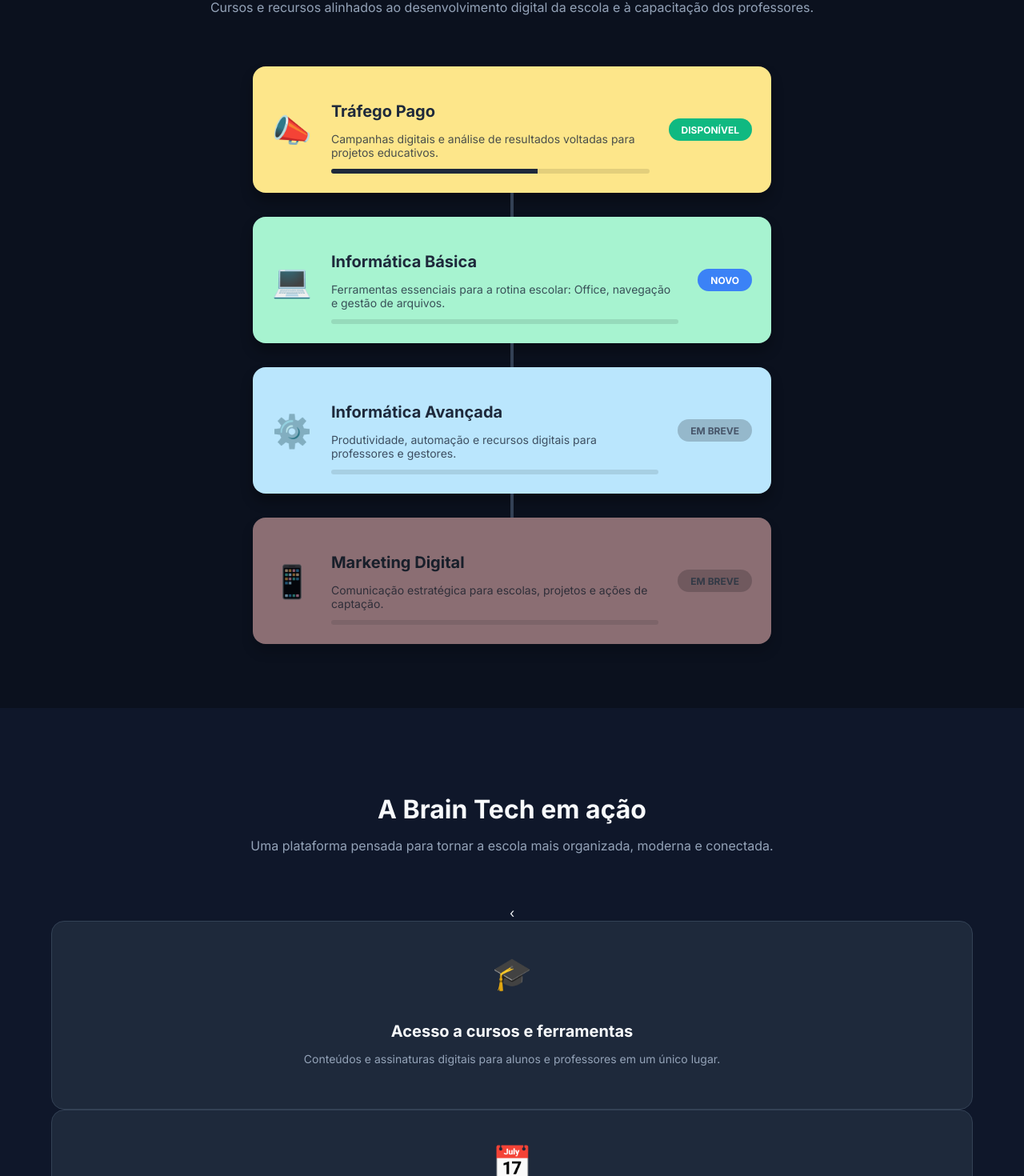
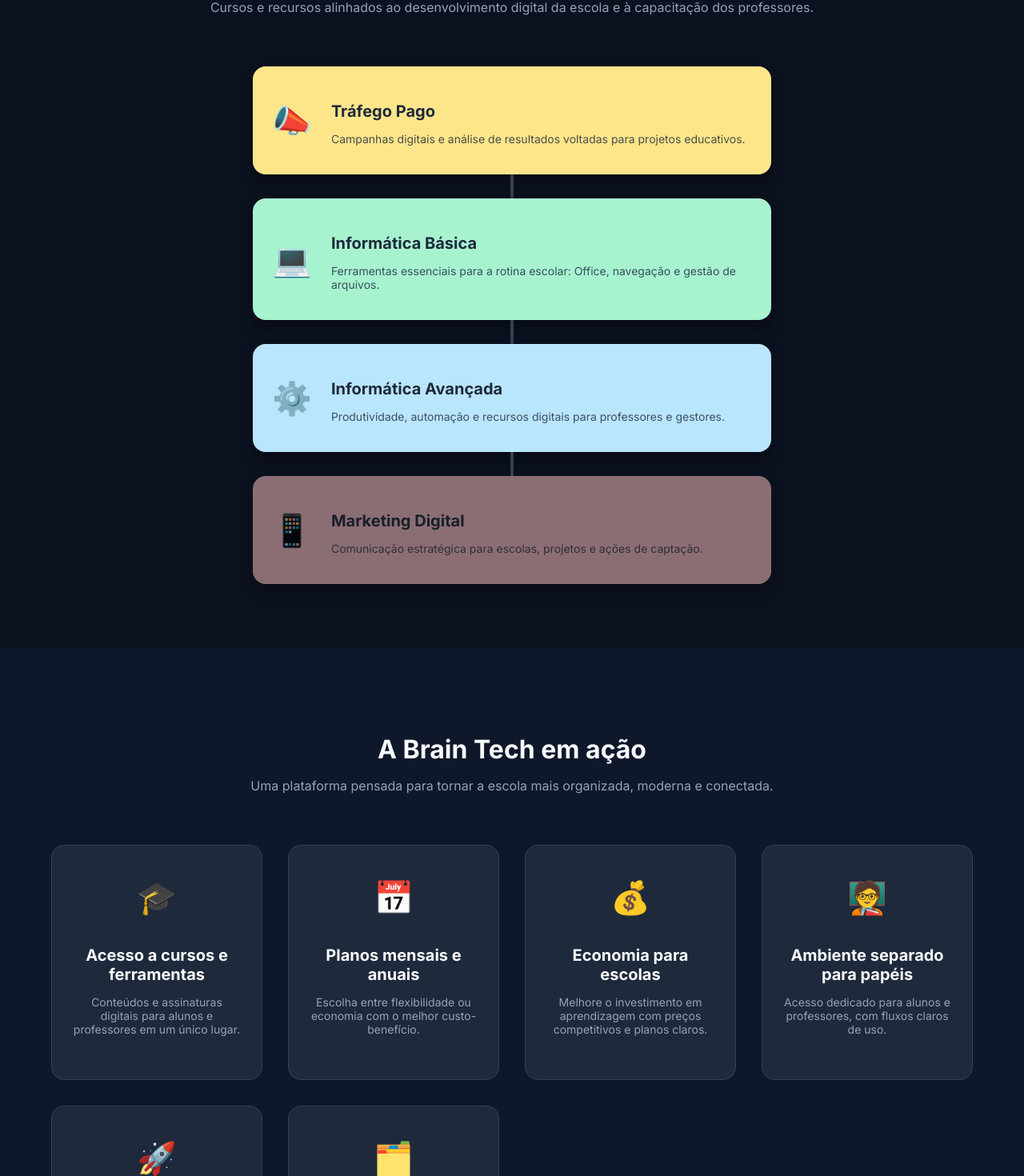
Before and after one commit to edmaralbneto/braintech, a Next.js app: page / in a window 1280 px wide. Shown: the part 1011-2481 px from the top of the page at 80% size. Built offline with nearby package versions, Linux system fonts and the light colour scheme.

Commit message:
ajuste na tela principal

```diff
--- a/app/page.tsx
+++ b/app/page.tsx
@@ -7,8 +7,8 @@
     description: "Campanhas digitais e análise de resultados voltadas para projetos educativos.",
     icon: "📣",
     bg: "#FDE68A",
-    progress: "65%",
-    badge: { text: "Disponível", type: "active" },
+    progress: "0%",
+    badge: {},
   },
   {
     id: 2,
@@ -140,15 +140,17 @@
           </p>
 
           <div className="hero-button-group">
-            <a href="#precos" className="hero-button-cta">
+            <a href="#precos" className="hero-button hero-button-cta">
               Ver planos
             </a>
-            <a href="#como-funciona" className="pricing-button-secondary">
+
+            <a href="#como-funciona" className="hero-button hero-button-secondary">
               Como funciona
             </a>
-            <a href="/login" className="hero-button-secondary">
+
+            <Link href="/login" className="hero-button hero-button-secondary">
               Acessar plataforma
-            </a>
+            </Link>
           </div>
 
           <div className="hero-stats">
@@ -195,13 +197,7 @@
                 <div className="course-content">
                   <h3 className="course-title">{course.title}</h3>
                   <p className="course-description">{course.description}</p>
-
-                  <div className="course-progress">
-                    <div className="course-progress-bar" style={{ width: course.progress }} />
-                  </div>
                 </div>
-
-                <span className={`course-badge ${course.badge.type}`}>{course.badge.text}</span>
               </div>
 
               {index < COURSES_DATA.length - 1 && <div className="course-divider"></div>}
@@ -219,37 +215,18 @@
           </p>
         </div>
 
-        <div className="advantages-carousel-wrapper">
-          <a href="#advantage-last" className="carousel-button carousel-button-left" aria-label="Voltar">
-            ‹
-          </a>
-
-          <div className="advantages-carousel">
-            {ADVANTAGES_DATA.map((adv, index) => (
-              <div
-                key={adv.title}
-                id={
-                  index === 0
-                    ? "advantage-first"
-                    : index === ADVANTAGES_DATA.length - 1
-                      ? "advantage-last"
-                      : undefined
-                }
-                className="advantage-card carousel-card"
-              >
-                <span className="advantage-icon">{adv.icon}</span>
-                <h3 className="advantage-title">{adv.title}</h3>
-                <p className="advantage-description">{adv.desc}</p>
-              </div>
-            ))}
-          </div>
-
-          <a href="#advantage-first" className="carousel-button carousel-button-right" aria-label="Avançar">
-            ›
-          </a>
+        <div className="advantages-grid">
+          {ADVANTAGES_DATA.map((adv) => (
+            <article key={adv.title} className="advantage-card">
+              <span className="advantage-icon">{adv.icon}</span>
+              <h3 className="advantage-title">{adv.title}</h3>
+              <p className="advantage-description">{adv.desc}</p>
+            </article>
+          ))}
         </div>
 
-      </section>{/* CTA */}
+      </section>
+
       <section id="precos" className="cta-section">
         <h2 className="cta-title">Conheça nossos planos e escolha o melhor para sua escola</h2>
         <p className="cta-description">
```
